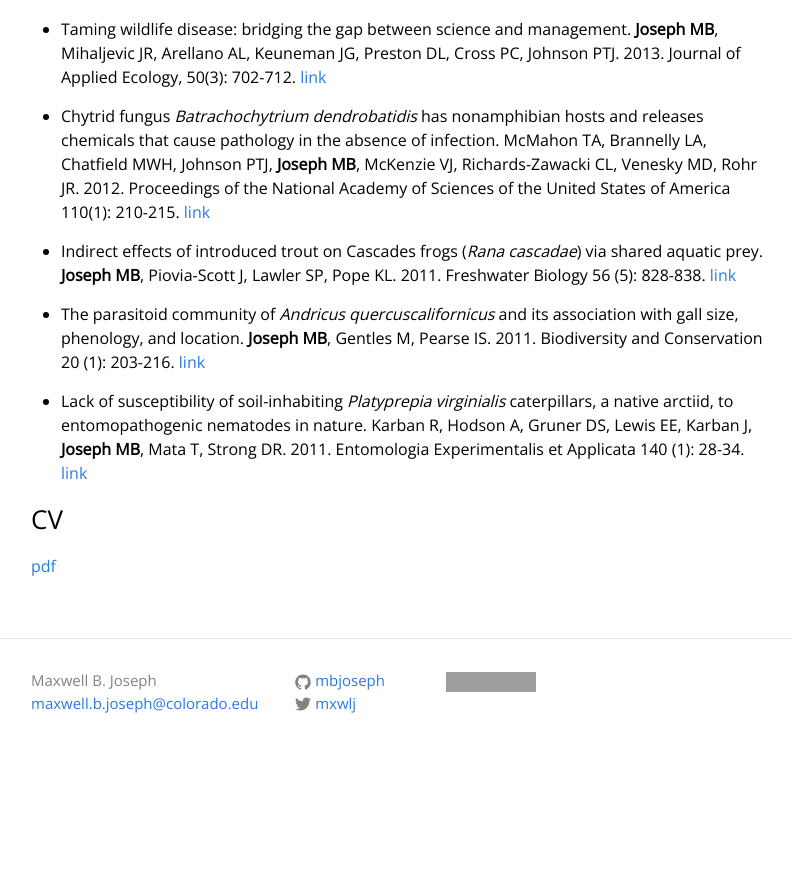
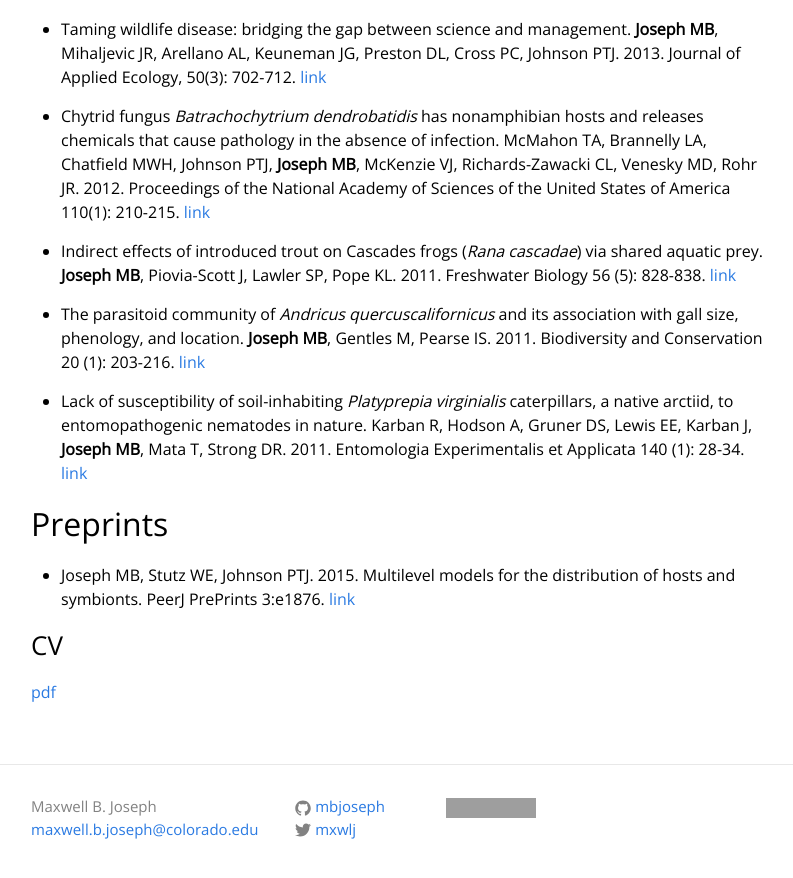
Before and after one commit to mbjoseph/old-website, a Jekyll site: the page built from about.md, in a window 1280 px wide and 900 px high, scrolled down 801 px. Shown: the top 878 px of the window, without its empty margins (239-1032 px from the left). Built offline with Jekyll 4.4.1, drawn with Linux system fonts in a browser that asks for light colours; before the commit the page ends 1575 px from its top, so only the background shows below that; grey boxes are pictures that could not be loaded.

Commit message:
adding preprint

```diff
--- a/about.md
+++ b/about.md
@@ -33,6 +33,10 @@ Currently, many of my projects focus on developing better statistical models for
 
 - Lack of susceptibility of soil-inhabiting *Platyprepia virginialis* caterpillars, a native arctiid, to entomopathogenic nematodes in nature. Karban R, Hodson A, Gruner DS, Lewis EE, Karban J, **Joseph MB**, Mata T, Strong DR. 2011. Entomologia Experimentalis et Applicata 140 (1): 28-34. [link](http://onlinelibrary.wiley.com/doi/10.1111/j.1570-7458.2011.01133.x/abstract)
 
+## Preprints
+
+- Joseph MB, Stutz WE, Johnson PTJ. 2015. Multilevel models for the distribution of hosts and symbionts. PeerJ PrePrints 3:e1876. [link](https://peerj.com/preprints/1502/)
+
 ### CV
 
 [pdf](https://github.com/mbjoseph/cv/raw/master/cv.pdf)
```
